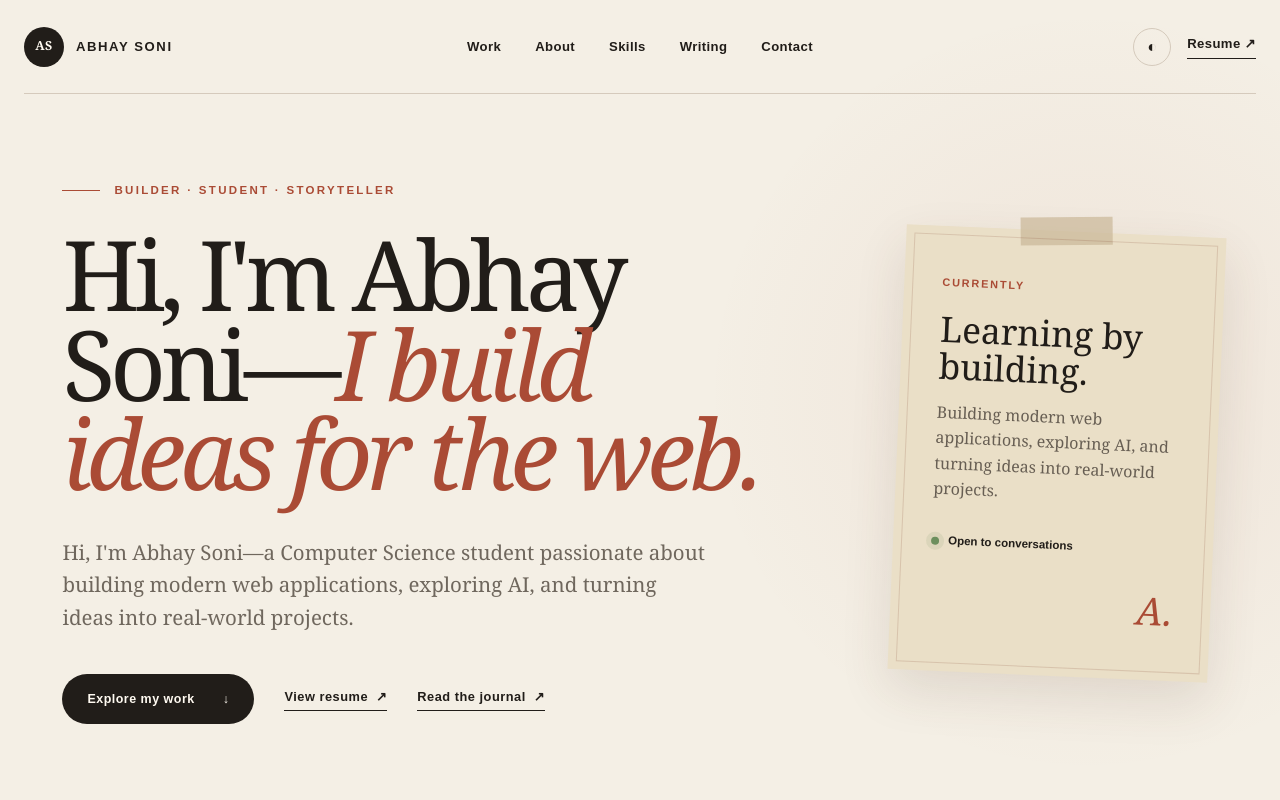
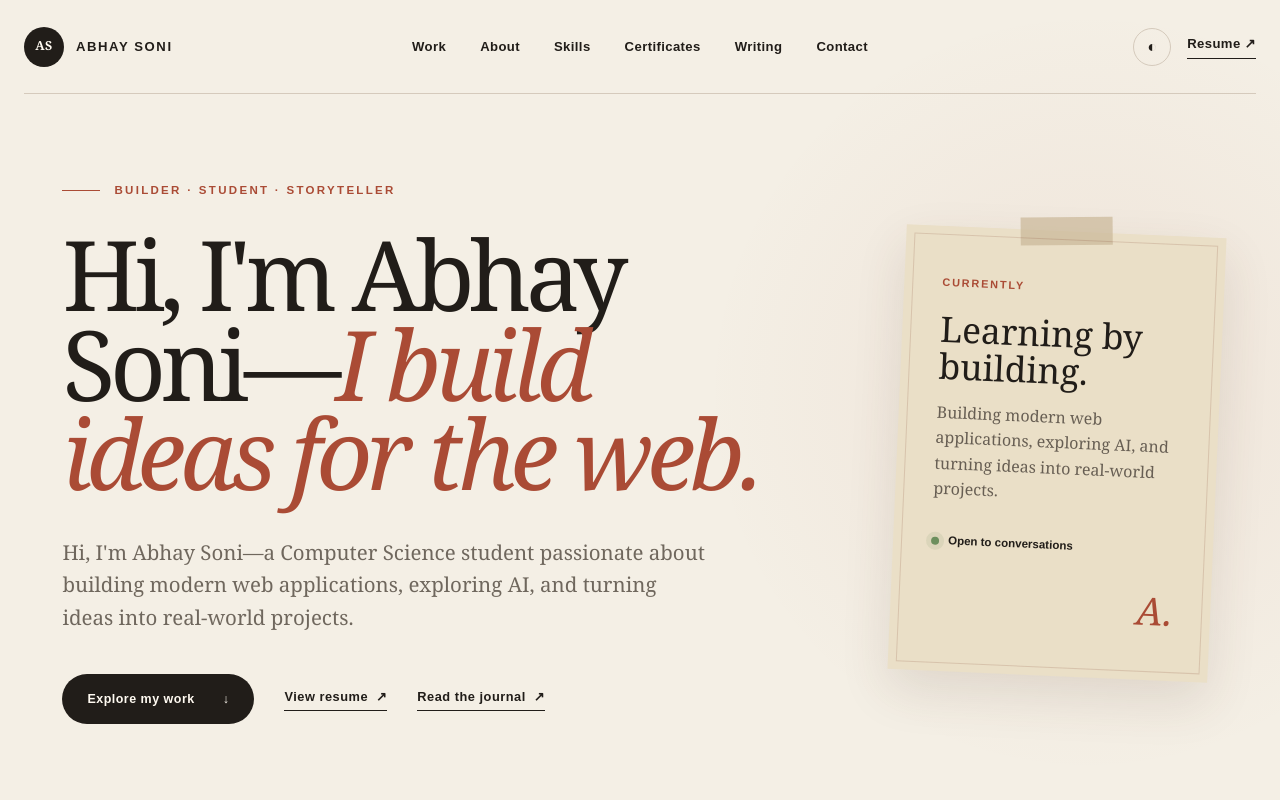
Before and after one commit to abhi-og/abhay-soni-portfolio, a Next.js app in the folder Abhay-Soni-Portfolio-Independent/abhay-soni-portfolio/: page / in a window 1280 px wide. Shown: the top 800 px of the page. Built offline with nearby package versions, Linux system fonts and the light colour scheme.

Commit message:
Add 'Certificates' link to SiteHeader navigation

```diff
--- a/Abhay-Soni-Portfolio-Independent/abhay-soni-portfolio/app/components/SiteHeader.tsx
+++ b/Abhay-Soni-Portfolio-Independent/abhay-soni-portfolio/app/components/SiteHeader.tsx
@@ -13,6 +13,7 @@ export function SiteHeader() {
         <SectionLink section="work">Work</SectionLink>
         <SectionLink section="about">About</SectionLink>
         <SectionLink section="skills">Skills</SectionLink>
+        <SectionLink section="certificates">Certificates</SectionLink>
         <SectionLink section="writing">Writing</SectionLink>
         <SectionLink section="contact">Contact</SectionLink>
       </nav>
```
